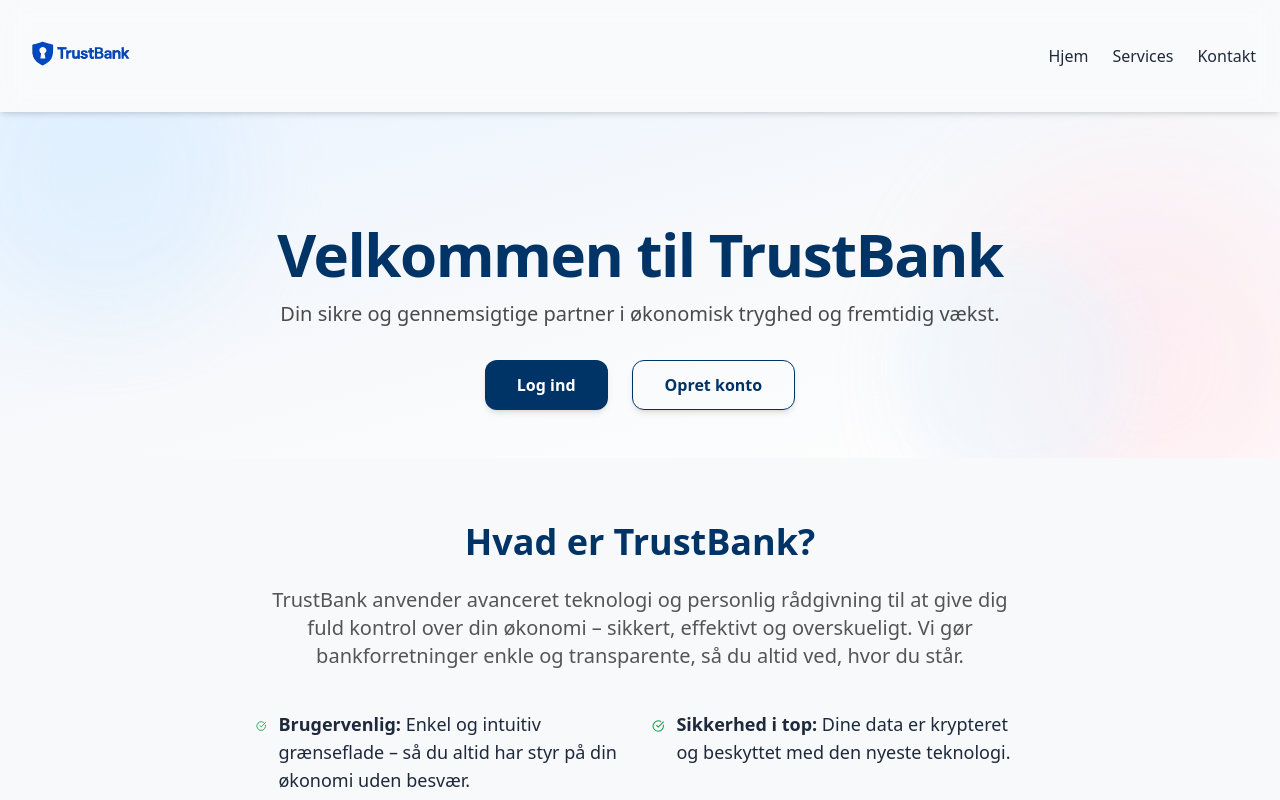
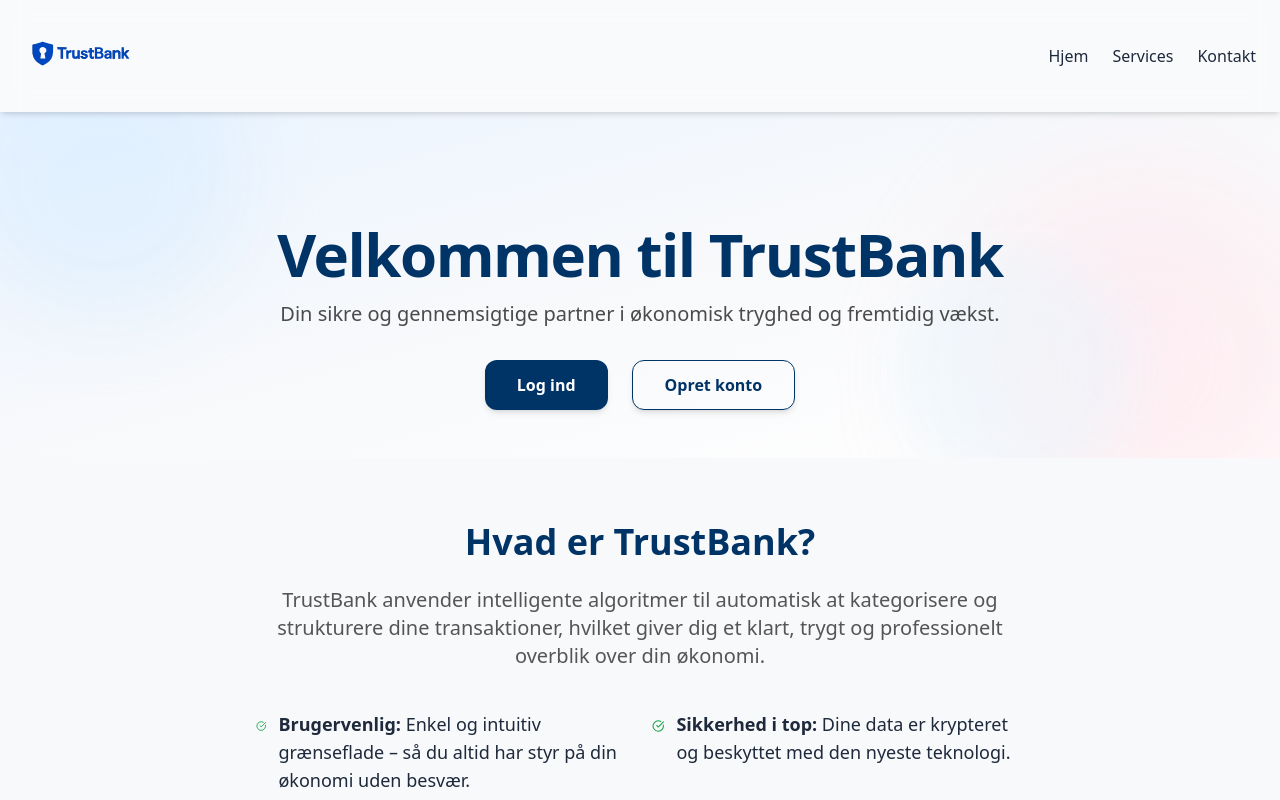
Before and after one commit to TheOriginalJiozx/TrustBank, a React (Create React App) app: page / in a window 1280 px wide. Shown: the top 800 px of the page. Built offline with nearby package versions, Linux system fonts and the light colour scheme.

Commit message:
lille ændring i tekst

```diff
--- a/src/App.js
+++ b/src/App.js
@@ -45,8 +45,7 @@ function App() {
           Hvad er TrustBank?
         </h2>
         <p className="text-[#555] max-w-3xl mx-auto text-lg md:text-xl mb-10">
-          TrustBank anvender avanceret teknologi og personlig rådgivning til at give dig fuld kontrol over din økonomi – sikkert, effektivt og overskueligt.
-          Vi gør bankforretninger enkle og transparente, så du altid ved, hvor du står.
+          TrustBank anvender intelligente algoritmer til automatisk at kategorisere og strukturere dine transaktioner, hvilket giver dig et klart, trygt og professionelt overblik over din økonomi.
         </p>
 
         <div className="grid md:grid-cols-2 gap-6 max-w-3xl mx-auto text-left">
```
